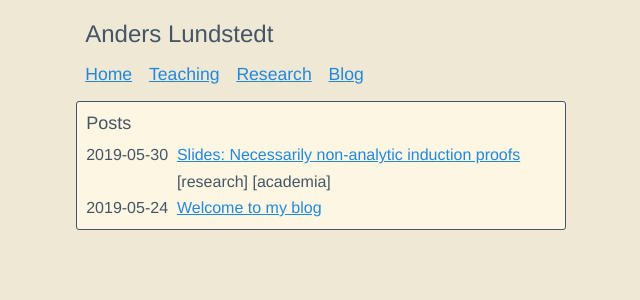
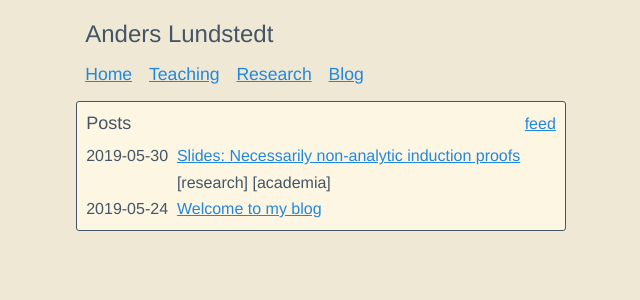
Before and after one commit to anderslundstedt/anderslundstedt.github.io, a Jekyll site: the page built from blog/index.md, in a window 1280 px wide. Shown: the top 300 px of the page, without its empty margins (319-959 px from the left). Built offline with Jekyll 4.4.1, drawn with Linux system fonts in a browser that asks for light colours.

Commit message:
feed link

```diff
--- a/blog/index.md
+++ b/blog/index.md
@@ -2,7 +2,10 @@
 layout: default
 title: Blog
 ---
-<h2>Posts</h2>
+<div id="blog_header">
+  <h2>Posts</h2>
+  <span id="feed_link"><a class="nav_link" href="/feed.xml">feed</a></span>
+</div>
 <table>
   {% for post in site.posts %}
     <tr>
--- a/css.css
+++ b/css.css
@@ -90,6 +90,17 @@ a {
   width: 45%;
   height: auto;
 }
+#blog_header {
+  display: table;
+  width: 100%;
+}
+#blog_header h2 {
+  display: table-cell;
+}
+#feed_link {
+  display: table-cell;
+  text-align: right;
+}
 
 
 /* FONTS */
@@ -135,7 +146,7 @@ body {
 #content {
   background-color: #fdf6e3;
 }
-a, nav a:visited {
+a, nav a:visited, .nav_link:visited {
   color: #28d;
 }
 a:visited {
```
Also changed, not shown: TODO.md (+0 -1 lines).
